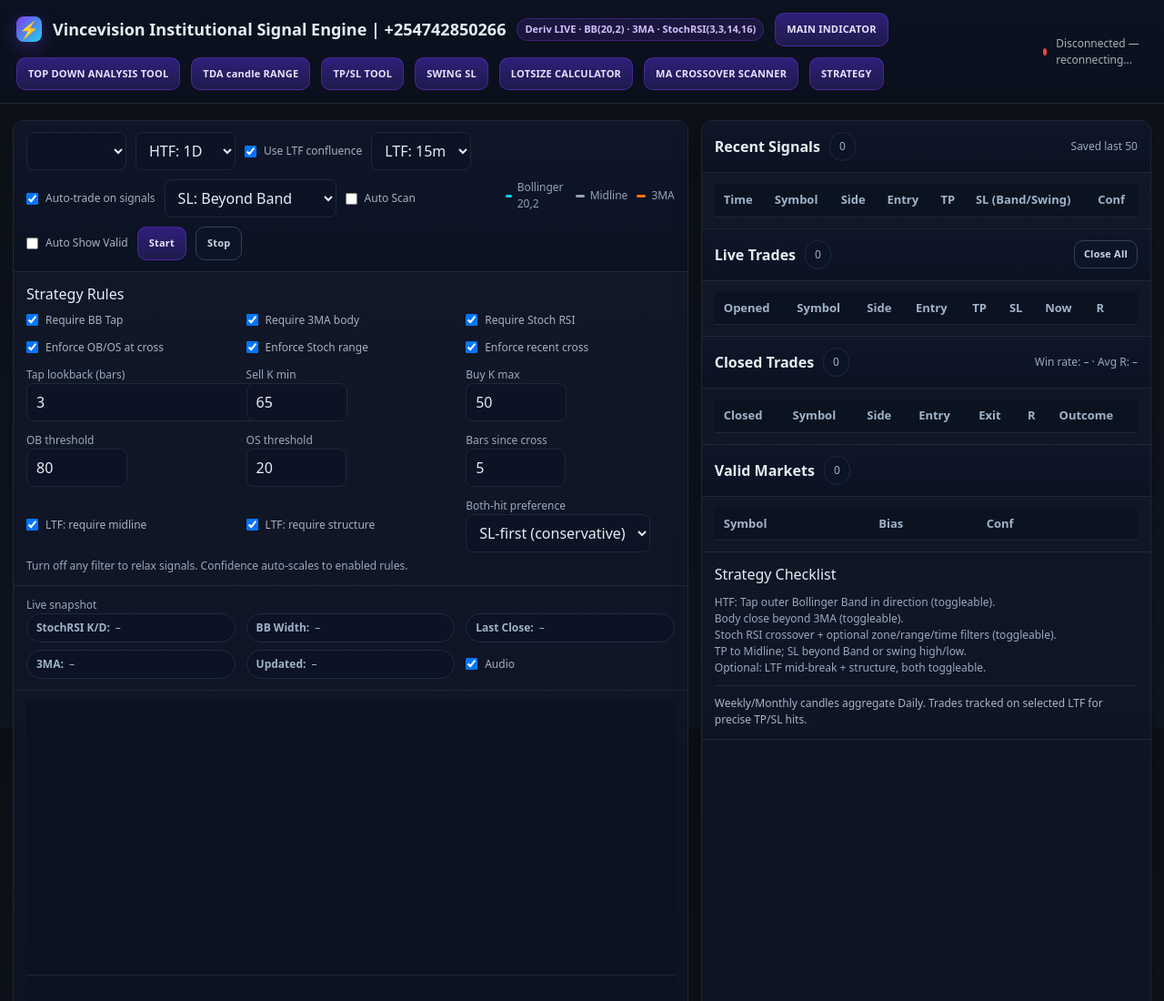
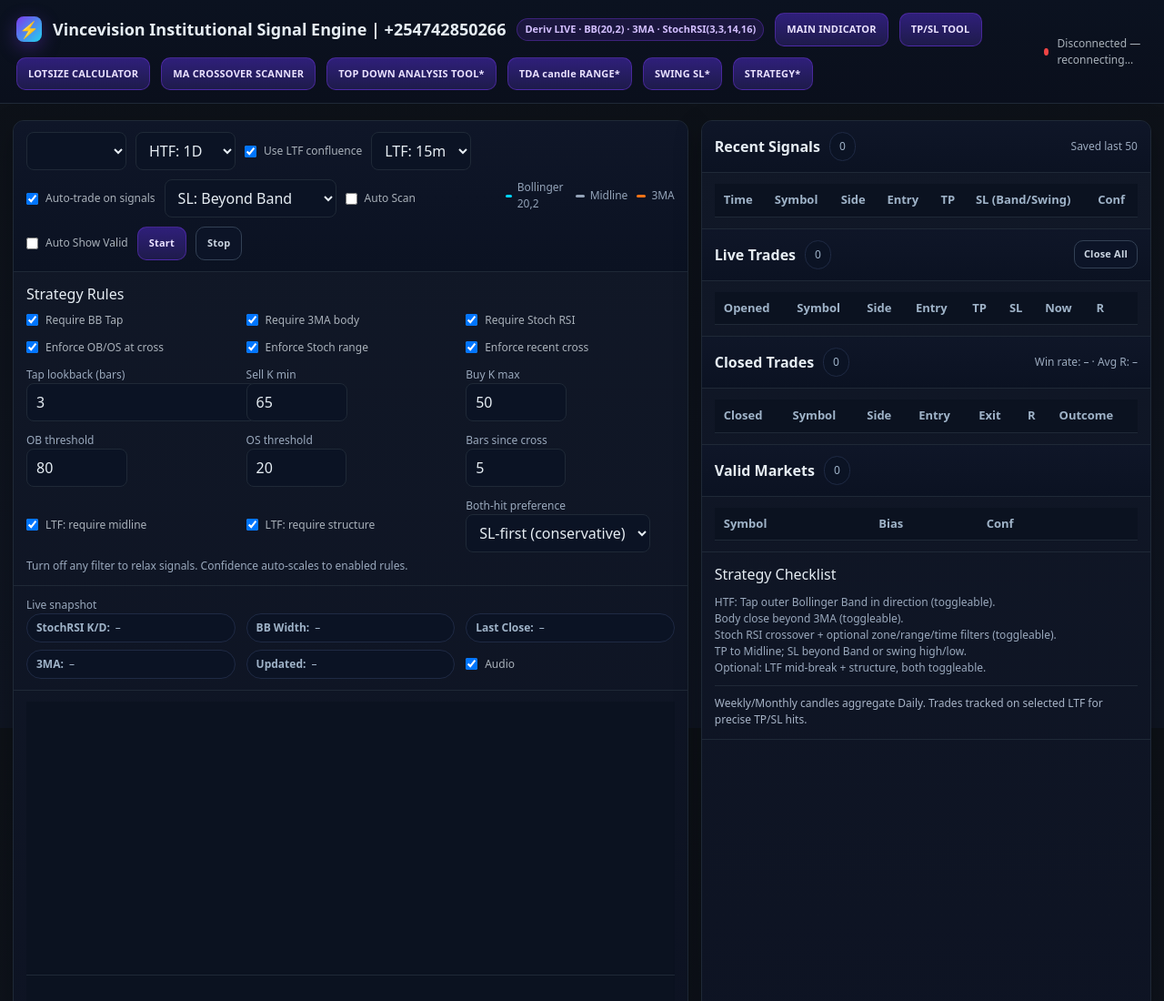
Before and after one commit to vincevision/vincevision.github.io, a website: page index.html in a window 1280 px wide. Shown: the top 1100 px of the page at 91% size. Drawn offline with nearby package versions, Linux system fonts and the light colour scheme.

Commit message:
Update index.html

```diff
--- a/index.html
+++ b/index.html
@@ -81,13 +81,16 @@
     <span class="badge">Deriv LIVE · BB(20,2) · 3MA · StochRSI(3,3,14,16)</span>
 
     <button class="badge btn" onclick="window.open('main.html','_blank')">MAIN INDICATOR</button>
-    <button class="badge btn" onclick="window.open('tda.html','_blank')">TOP DOWN ANALYSIS TOOL</button>
-    <button class="badge btn" onclick="window.open('tf.html','_blank')">TDA candle RANGE</button>
     <button class="badge btn" onclick="window.open('tpsl.html','_blank')">TP/SL TOOL</button>
-    <button class="badge btn" onclick="window.open('swing.html','_blank')">SWING SL</button>
     <button class="badge btn" onclick="window.open('lotsize.html','_blank')">LOTSIZE CALCULATOR</button>
-     <button class="badge btn" onclick="window.open('crossover.html','_blank')">MA CROSSOVER SCANNER</button>
-    <button class="badge btn" onclick="window.open('strategy.html','_blank')">STRATEGY</button>
+    <button class="badge btn" onclick="window.open('crossover.html','_blank')">MA CROSSOVER SCANNER</button>
+    <button class="badge btn" onclick="window.open('tda.html','_blank')">TOP DOWN ANALYSIS TOOL*</button>
+    <button class="badge btn" onclick="window.open('tf.html','_blank')">TDA candle RANGE*</button>
+
+    <button class="badge btn" onclick="window.open('swing.html','_blank')">SWING SL*</button>
+
+
+    <button class="badge btn" onclick="window.open('strategy.html','_blank')">STRATEGY*</button>
   </div>
   <div class="status">
     <span id="ws-dot" class="dot"></span><span id="ws-status">Disconnected</span>
```
